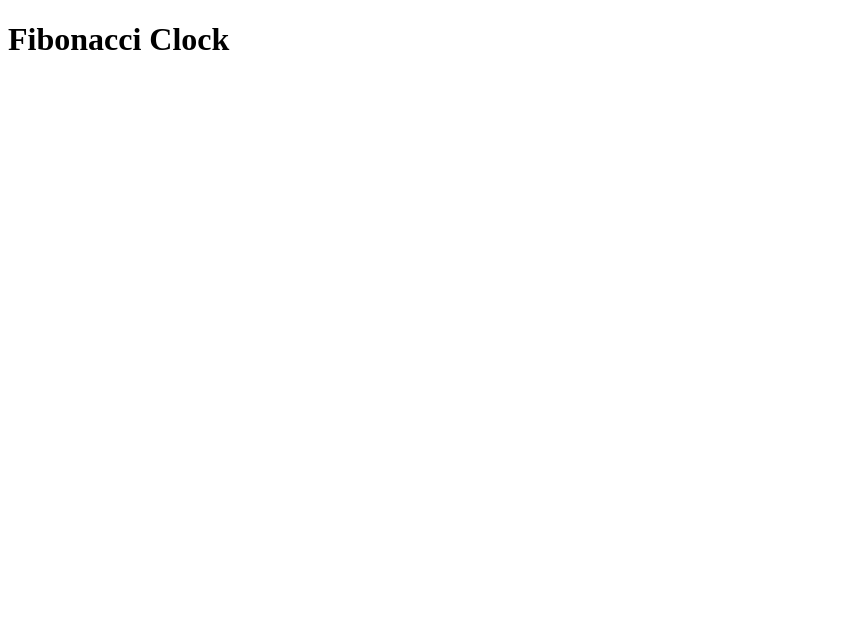
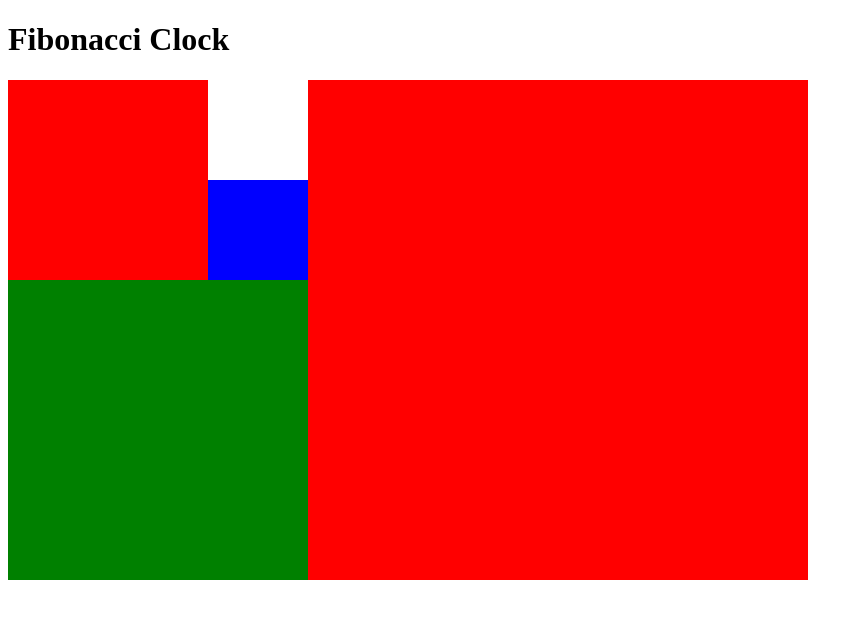
Before and after one commit to dvberkel/fibonacci-clock, a plain HTML site: page index.html in a window 1280 px wide. Shown: the whole page, without its empty margins (0-863 px from the left). Drawn offline with Linux system fonts and the light colour scheme.

Commit message:
Create a Clock view

```diff
--- a/index.html
+++ b/index.html
@@ -6,6 +6,8 @@
   </head>
   <body>
     <h1>Fibonacci Clock</h1>
+    <canvas id="clock" width="800" height="500"></canvas>
     <script src="js/fibonacci.js"></script>
+    <script src="js/application.js"></script>
   </body>
 </html>
--- /dev/null
+++ b/js/application.js
@@ -0,0 +1,15 @@
+;(function(fibonacci){
+    var canvas = document.getElementById('clock');
+
+    var clock = new fibonacci.Clock();
+    var view = new fibonacci.ClockView(clock, canvas);
+
+    function tick(){
+        clock.update();
+        view.update();
+        requestAnimationFrame(tick);
+    };
+    tick();
+
+    window.clock = clock;
+})(window.fibonacci);
--- a/js/fibonacci.js
+++ b/js/fibonacci.js
@@ -1,6 +1,6 @@
 ;(function($){
     var numbers = [5, 3, 2, 1, 1];
-    $.decompose = function(n){
+    decompose = function(n){
         var result = numbers.reduce(function(result, element){
             if (element <= n){
                 n -= element;
@@ -15,7 +15,7 @@
         }
     }
 
-    $.frequency = function(){
+    frequency = function(){
         return Array.prototype.slice.call(arguments).reduce(function(frequencies, elements){
             elements.forEach(function(element){
                 if (!frequencies[element]) {
@@ -30,9 +30,65 @@
     var Clock = $.Clock = function(){
         this.update();
     };
-    Clock.prototype.update = function(){
-        var date = new Date();
-        this.hour = date.getHours() % 24;
+    Clock.prototype.update = function(date){
+        date = new Date();
+        this.hour = date.getHours() > 12 ? date.getHours() - 12: date.getHours();
         this.minutes = Math.floor(date.getMinutes() / 10);
-    }
+    };
+
+    var View = $.ClockView = function(model, canvas){
+        this.model = model;
+        this.canvas = canvas;
+        this.context = canvas.getContext('2d');
+        this.update();
+    };
+    View.prototype.update = function(){
+        var width = this.canvas.width; var height = this.canvas.height;
+        var hourFrequency = frequency(decompose(this.model.hour).result);
+        var minutesFrequency = frequency(decompose(this.model.minutes).result);
+        this.fill5With(this.colorFor(hourFrequency[5],minutesFrequency[5]));
+        this.fill3With(this.colorFor(hourFrequency[3],minutesFrequency[3]));
+        this.fill2With(this.colorFor(hourFrequency[2],minutesFrequency[2]));
+        this.fillBWith(this.model.hour === 12 ? 'red': 'white');
+        this.fillAWith(this.colorFor(hourFrequency[1],minutesFrequency[1]));
+    };
+    View.prototype.fill5With = function(color){
+        var width = this.canvas.width; var height = this.canvas.height;
+        this.fill(width - height, 0, height, color)
+    };
+    View.prototype.fill = function(x, y, size, color){
+        this.context.fillStyle = color;
+        this.context.fillRect(x, y, size, size);
+    };
+    View.prototype.fill3With = function(color){
+        var width = this.canvas.width; var height = this.canvas.height;
+        this.fill(0, 2*height - width, width - height, color)
+    };
+    View.prototype.fill2With = function(color){
+        var width = this.canvas.width; var height = this.canvas.height;
+        this.fill(0, 0, 2*height - width, color)
+    };
+    View.prototype.fillBWith = function(color){
+        var width = this.canvas.width; var height = this.canvas.height;
+        this.fill(2*height - width, 0, 2*width - 3*height, color)
+    };
+    View.prototype.fillAWith = function(color){
+        var width = this.canvas.width; var height = this.canvas.height;
+        this.fill(2*height - width, 2*width - 3*height, 2*width - 3*height, color)
+    };
+    View.prototype.colorFor = function(hour, minutes){
+        hour = hour || 0; minutes = minutes || 0;
+        if (hour === 0 && minutes === 0) {
+            return 'white';
+        }
+        if (hour > 0 && minutes === 0) {
+            return 'red';
+        }
+        if (hour === 0 && minutes > 0) {
+            return 'blue';
+        }
+        if (hour > 0 && minutes > 0) {
+            return 'green';
+        }
+    };
 })(window.fibonacci = window.fibonacci || {});
```
